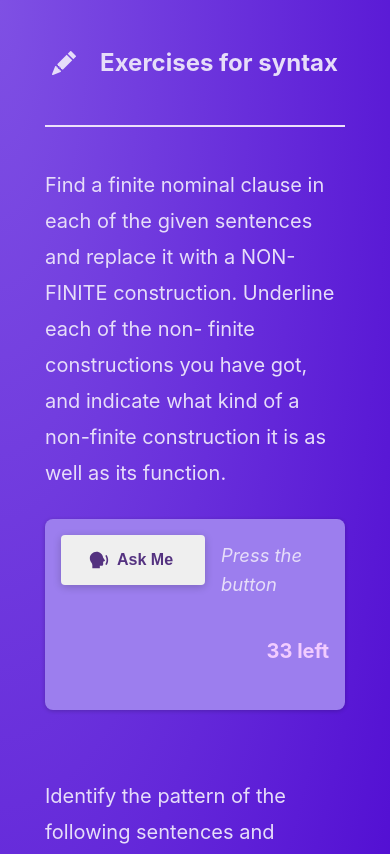
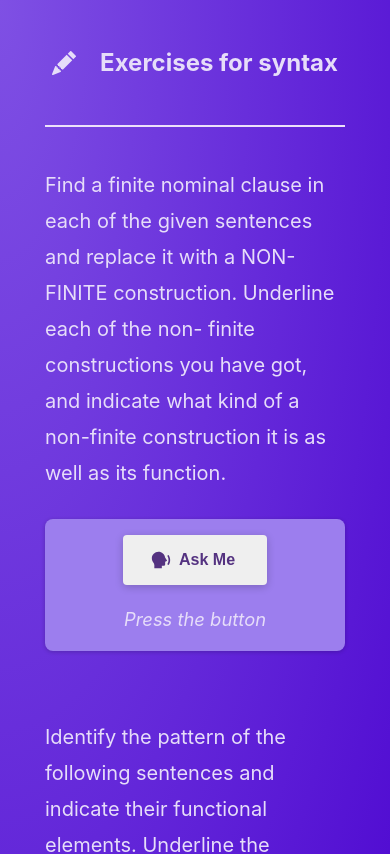
Before and after one commit to CJovan02/ask-me-syntax, a React (Vite) app: page / in a window 390 px wide. Shown: the top 854 px of the page. Built offline with nearby package versions, Linux system fonts and the light colour scheme.

Commit message:
Revert "added question counter"
This reverts commit a06c67229d542057ee2ed7536f654c956fdb8bc4.

```diff
--- a/src/components/Pitanje.jsx
+++ b/src/components/Pitanje.jsx
@@ -32,7 +32,6 @@ function Pitanje({ svaPitanja, imePitanja }) {
     <>
       <p className={classes.imePitanja}>{imePitanja}</p>
       <li className={classes.container}>
-        <div className={classes.leftGroup}>
         {!refresh ? (
           <button className={classes.dugme} onClick={getPitanjeHandler}>
             <RiSpeakFill size={20} />
@@ -45,13 +44,8 @@ function Pitanje({ svaPitanja, imePitanja }) {
           </button>
         )}
         <p className={classes.pitanje}>
-            {!refresh
-              ? novoPitanje
-              : "All questions asked, please refresh them"}
+          {!refresh ? novoPitanje : "All questions asked, please refresh them"}
         </p>
-        </div>
-
-        <p className={classes.counter}>{pitanjaArray.length} left</p>
       </li>
     </>
   );
--- a/src/components/Pitanje.module.css
+++ b/src/components/Pitanje.module.css
@@ -6,25 +6,8 @@
   box-shadow: 0 1px 4px rgba(0, 0, 0, 0.2);
   animation: animate-in 0.5s ease-out forwards;
   display: flex;
+  flex-direction: row;
   align-items: center;
-  justify-content: space-between;  /* levu i desnu stranu razdvajamo */
-  gap: 1rem; /* opcionalno za malo prostora */
-}
-
-.leftGroup {
-  display: flex;
-  align-items: center;
-  flex: 1;                   /* <<< zauzima ostatak prostora */
-  min-width: 0;              /* <<< omogućava prelamanje teksta */
-  gap: 1rem;
-}
-
-.counter {
-  flex-shrink: 0;            /* <<< sprečava skupljanje i padanje u novi red */
-  margin-left: 1rem;
-  font-size: 1.25rem;
-  font-weight: bold;
-  color: rgb(242, 204, 255);
 }
 
 .dugme {
@@ -86,12 +69,11 @@
 
 
 .pitanje {
-  flex: 1;                   /* <<< zauzima što može od preostalog prostora */
-  white-space: normal;       /* prelamanje teksta u više redova */
-  overflow-wrap: break-word; /* sprečava curenje dugačkih reči */
+  white-space: pre-wrap;
   font-size: 1.25rem;
+  margin: 0 0 0 1.25rem;
   font-style: italic;
-  margin: 0;
+  animation: animate-in 1s ease-out forwards;
   text-align: left;
   line-height: 2rem;
 }
@@ -114,25 +96,12 @@
 }
 
 @media (max-width: 500px) {
-  @media (max-width: 500px) {
   .container {
     flex-direction: column;
-      align-items: flex-start; /* brojač ide ispod */
-    }
-
-    .counter {
-      align-self: flex-end; /* ili centriraj ako ti lepše izgleda */
-      margin-top: 0.5rem;
-    }
-
-    .container {
-      flex-direction: column;
-      align-items: flex-start; /* brojač ide ispod */
     margin-bottom: 3.5rem;
   }
 
-    .dugme,
-    .refresh {
+  .dugme, .refresh {
     font-size: 1rem;
     width: 9rem;
     min-width: 7rem;
@@ -150,4 +119,3 @@
     line-height: 2.25rem;
   }
 }
-}
```
Lines whose indentation alone changed are shown as unchanged.
